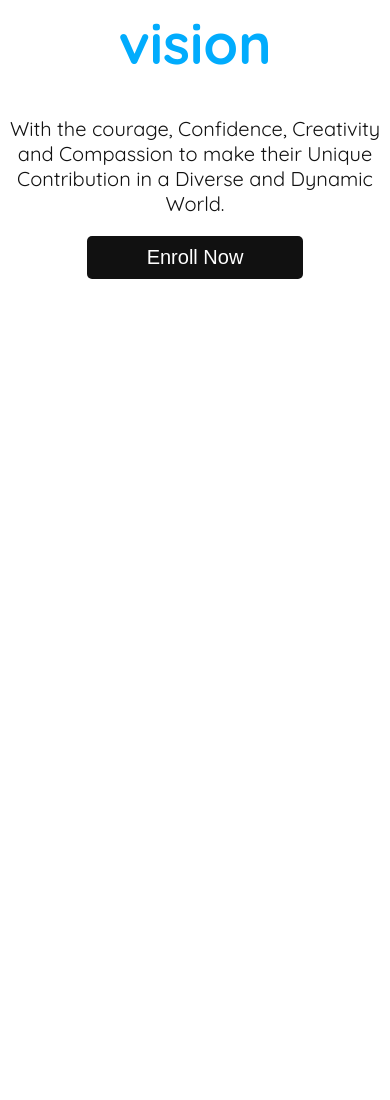
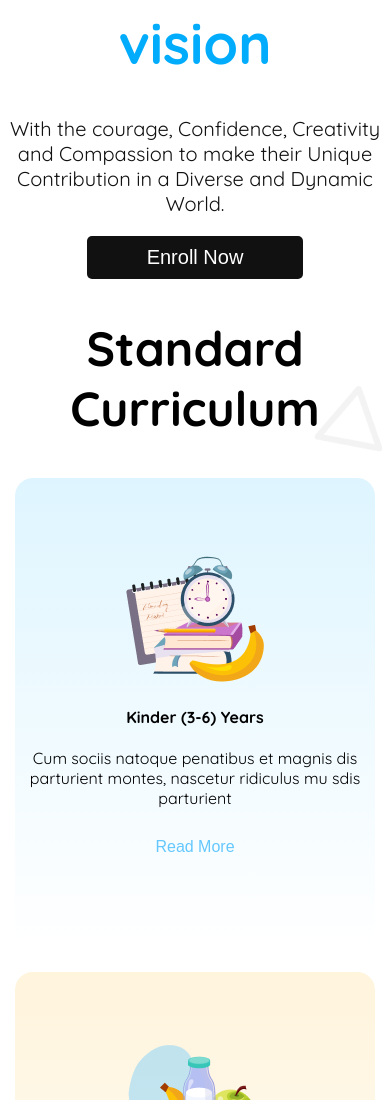
Before and after one commit to Arif-Billah/A2-Kids-School, a plain HTML site: page index.html in a window 390 px wide. Shown: the part 900-2000 px from the top of the page. Before the commit the page ends 1187 px from the top, so only its background shows below. Drawn offline with Linux system fonts and the light colour scheme.

Commit message:
added standard curriculum section and responsive

```diff
--- a/index.html
+++ b/index.html
@@ -46,7 +46,47 @@
 
     </header>
     <main>
-        <div></div>
+        <section class="standard-curriculum">
+            <h1 class="section-title">Standard Curriculum</h1>
+            <div class="curriculum-container max-width">
+                <div class="curriculum-curd gradient-1">
+                     <div>
+                        <img src="assets/elementary.png" alt="" class="curd-icon">
+                        <h4 class="card-title">Kinder (3-6) Years</h4>
+                        <p class="card-description">Cum sociis natoque penatibus et magnis
+                            dis parturient montes, nascetur ridiculus
+                            mu sdis parturient
+                        </p>
+                        <button class="card-btn card-btn-1">Read More</button>
+                     </div>
+
+
+                </div>
+                <div class="curriculum-curd gradient-2">
+                    <div>
+                        <img src="assets/kinder.png" alt="" class="curd-icon">
+                        <h4 class="card-title">Elementary School</h4>
+                        <p class="card-description">Cum sociis natoque penatibus et magnis
+                            dis parturient montes, nascetur ridiculus
+                            mu sdis parturient
+                        </p>
+                        <button class="card-btn card-btn-2 ">Read More</button>
+                    </div>
+                </div>
+                <div class="curriculum-curd gradient-3">
+                    <div>
+                        <img src="assets/middle.png" alt="" class="curd-icon">
+                        <h4 class="card-title">Middle(10-16) Years</h4>
+                        <p class="card-description">Cum sociis natoque penatibus et magnis
+                            dis parturient montes, nascetur ridiculus
+                            mu sdis parturient
+                        </p>
+                        <button class="card-btn card-btn-3">Read More</button>
+                    </div>
+                </div>
+            </div>
+
+        </section>
 
     </main>
     <footer>
--- a/styles/style.css
+++ b/styles/style.css
@@ -13,6 +13,14 @@
 }
 .bg-light{
     background-color:  rgba(255, 144, 14, 0.1);
+  }
+  .max-width{
+    max-width: 1158px;
+    margin: 0 auto;
+  }
+  .section-title{
+    font-weight: 700px;
+    font-size: 3rem;
   }
 
 
@@ -81,11 +89,11 @@
     align-items: center;
     gap:50px
   }
-  .banner-content{
+  /* .banner-content{
     max-width: 100%;
     margin: 0 auto;
     text-align: center;
-  }
+  } */
   .banner-image img{
     max-width: 450px;
 
@@ -117,6 +125,81 @@
     border: none;
     color:#FFFFFF;
   }
+
+  /* standard curriculum */
+
+  .standard-curriculum{
+    background-image: url(../assets/bg.png);
+    /* background-repeat: no-repeat;  */
+  }
+
+  .section-title{
+    text-align: center;
+  }
+
+  .curriculum-container{
+    display: grid;
+    grid-template-columns: repeat(3,1fr);
+     /* border: 5px solid salmon; */
+    /* justify-content: center; */
+    /* align-items: center; */
+    /* justify-items: center; */
+    /* align-content: center; */
+  }
+  .curriculum-curd{
+    border:0px;
+    display: grid;
+    width: 360px;
+    height: 470px;
+    border-radius: 18px;
+    align-items: center;
+    justify-content: center;
+    text-align: center;
+    /* max-width: 350px; */
+    /* background: linear-gradient(to bottom,#DEF5FF, #FFFFFF); */
+    /* background:linear-gradient(#DEF5FF, #FFFFFF); */
+    /* background-color: #DEF5FF; */
+
+  }
+
+  .gradient-1{
+    background:linear-gradient(#DEF5FF, #FFFFFF);
+  }
+  .gradient-2{
+    background:linear-gradient(#FFF4DC, #FFFFFF);
+  }
+
+  .gradient-3{
+    background:linear-gradient(#F2E8FF, #FFFFFF);
+  }
+
+  /* .card-btn{
+    padding: 4px;
+    font-size: 1rem;
+    font-weight: 600px;
+    border-radius: 0px;
+    border: none;
+
+    margin-top:33px;
+  } */
+   .card-btn{
+    border: none;
+    background-color: inherit;
+    padding: 14px 28px ;
+    font-size: 1rem;
+   }
+   .card-btn:hover {background: #eee;}
+  .card-btn-1{
+    color:#64C8FF;
+  }
+  .card-btn-2{
+    color:#F0AA00;
+  }
+  .card-btn-3{
+    color:#8700FF;
+  }
+
+
 
   @media screen and (max-width:576px) {
     .site-name,
@@ -159,5 +242,11 @@
 
       }
 
+     .curriculum-container{
+      grid-template-columns: repeat(1,1fr);
+      justify-items: center;
+      gap: 24px;
+     }
+
 
   }
```
